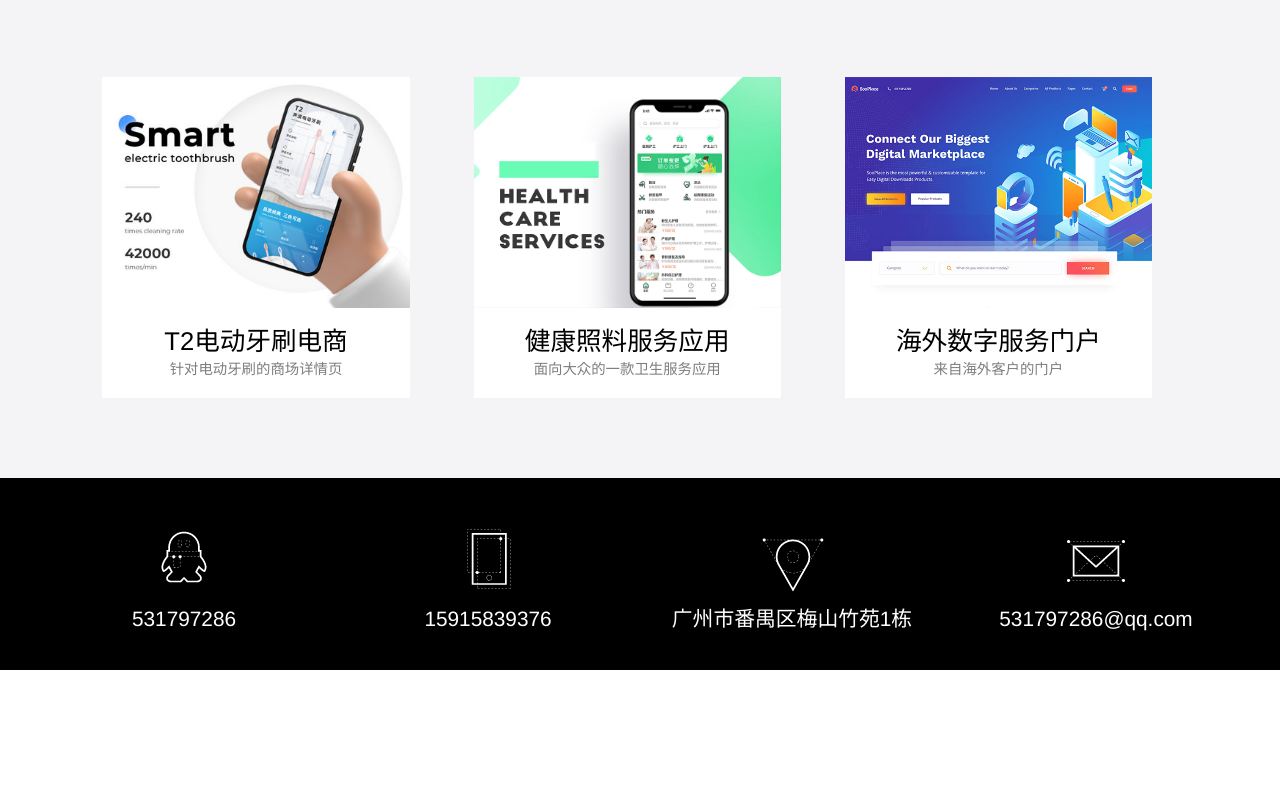
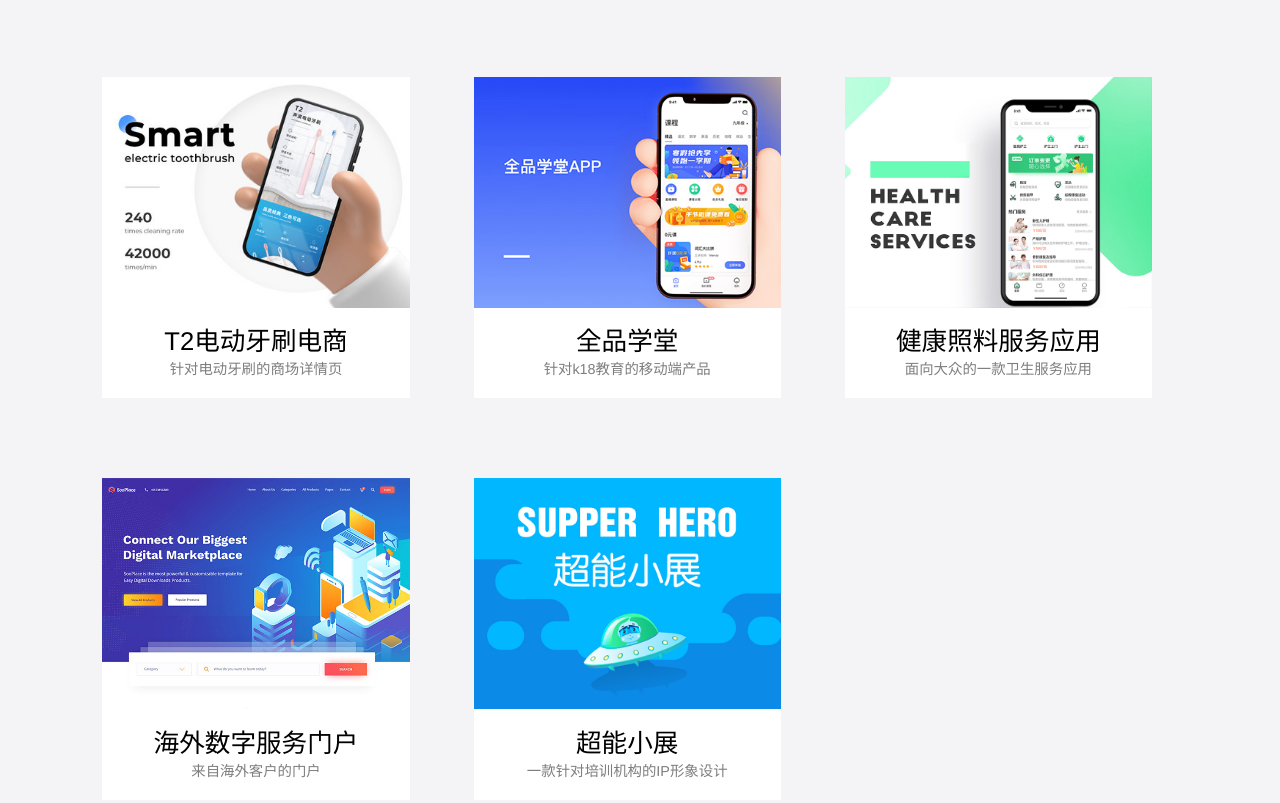
Before and after one commit to Lyons888/rison.github.io, a plain HTML site: page case.html in a window 1280 px wide. Shown: the part 1042-1845 px from the top of the page. Before the commit the page ends 1712 px from the top, so only its background shows below. Drawn offline with Linux system fonts and the light colour scheme.

Commit message:
Signed-off-by: Lyons888 <cq16350123@qq.com>

```diff
--- a/case.html
+++ b/case.html
@@ -30,10 +30,10 @@
 		<div class="pic"><a href="case2.html" ><div class="picaa"><img src="image/pic2.jpg"></div><h4>金融产品paylater</h4><p>一款消费分期产品</p></a></div>
 		<div class="pic"><a href="case3.html" ><div class="picaa"><img src="image/pic3.jpg"></div><h4>读书汇</h4><p>汽看书、听书、线上课堂、线下讲课</p></a></div>
 		<div class="pic"><a href="case4.html" ><div class="picaa"><img src="image/pic4.jpg"></div><h4>T2电动牙刷电商</h4><p>针对电动牙刷的商场详情页</p></a></div>
-<!-- 		<div class="pic"><a href="case5.html" ><div class="picaa"><img src="image/pic5.jpg"></div><h4>吉利汽车GKUI 界面设计</h4><p>汽车导航：视觉设计+交互设计</p></a></div> -->
+		<div class="pic"><a href="case5.html" ><div class="picaa"><img src="image/pic5.jpg"></div><h4>全品学堂</h4><p>针对k18教育的移动端产品</p></a></div>
 		<div class="pic"><a href="case6.html" ><div class="picaa"><img src="image/pic6.jpg"></div><h4>健康照料服务应用</h4><p>面向大众的一款卫生服务应用</p></a></div>
 		<div class="pic"><a href="case7.html" ><div class="picaa"><img src="image/pic7.jpg"></div><h4>海外数字服务门户</h4><p>来自海外客户的门户</p></a></div>
-<!-- 		<div class="pic"><a href="case8.html" ><div class="picaa"><img src="image/pic8.jpg"></div><h4>吉利汽车GKUI 界面设计</h4><p>汽车导航：视觉设计+交互设计</p></a></div> -->
+		<div class="pic"><a href="case8.html" ><div class="picaa"><img src="image/pic8.jpg"></div><h4>超能小展</h4><p>一款针对培训机构的IP形象设计</p></a></div>
 	</div>
 </div>
 
```
